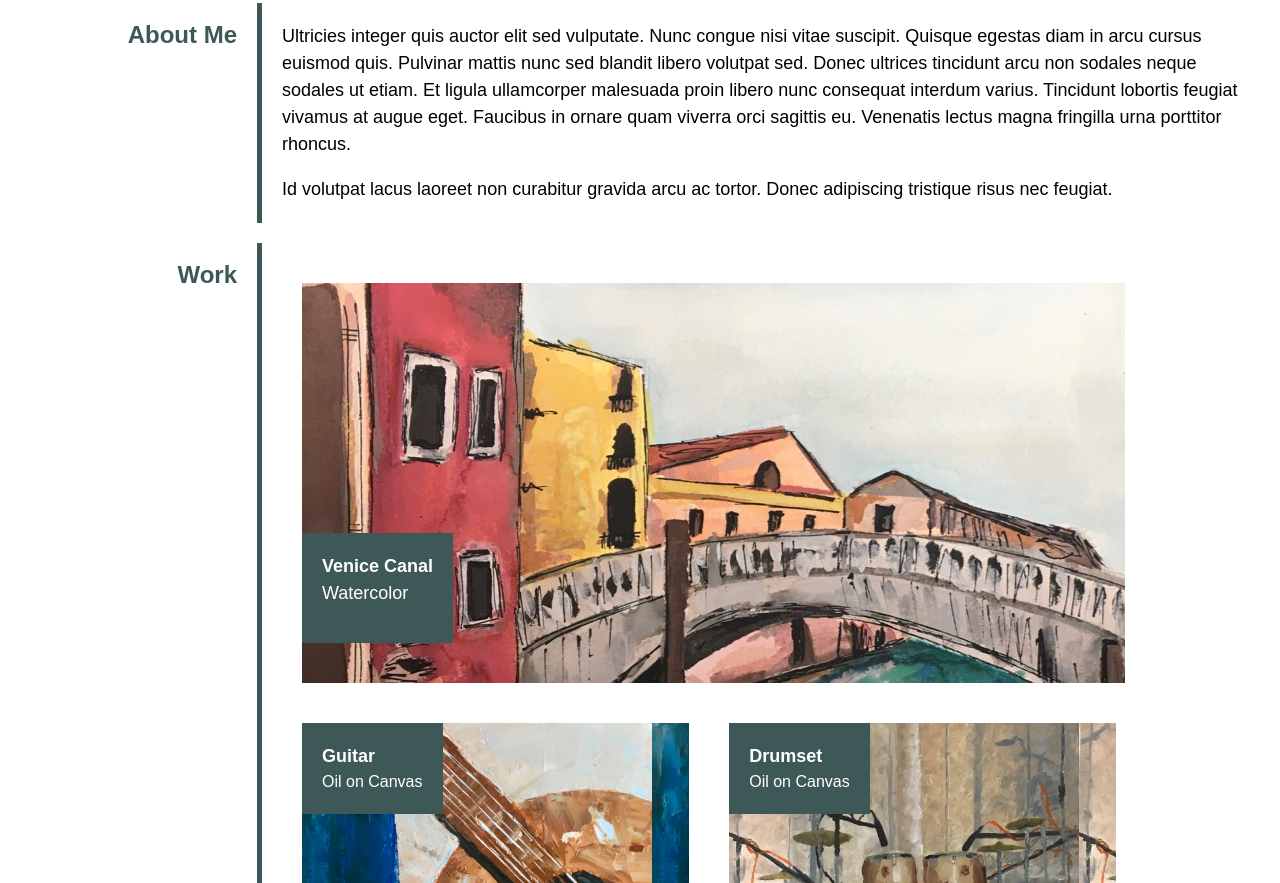
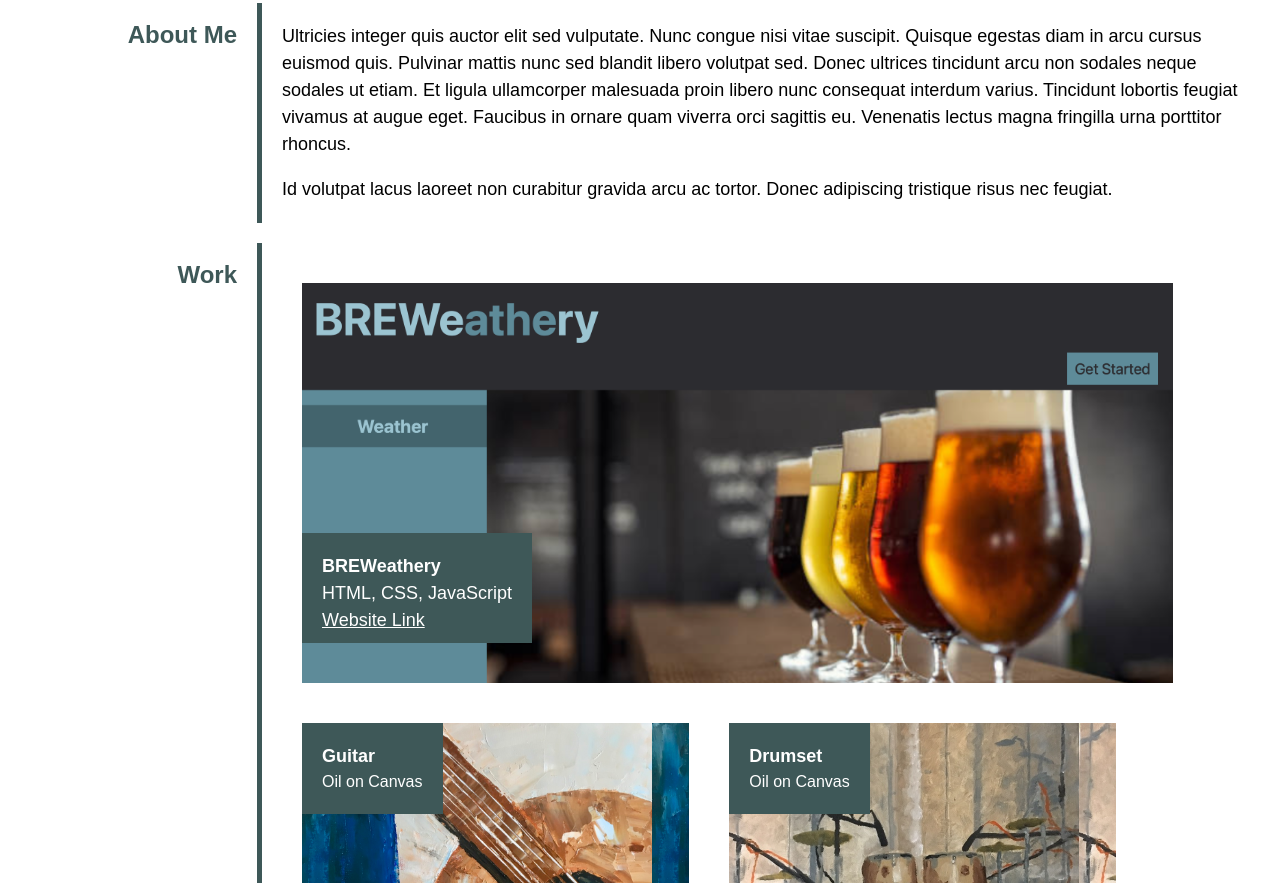
Before and after one commit to cadencechiappe/BootCamp_Homework_2, a plain HTML site: page index.html in a window 1280 px wide. Shown: the part 295-1178 px from the top of the page. Drawn offline with Linux system fonts and the light colour scheme.

Commit message:
fixed contact me links, updated main project with BREWeathery website

```diff
--- a/assets/style.css
+++ b/assets/style.css
@@ -100,10 +100,11 @@ p {
     display: flex;
     position: relative;
     height: 400px;
-    width: 85%;
+    width: 90%;
     margin: 20px;
     background-color: rgb(62, 88, 88);
-    background-image: url("../assets/Images/CF78A327-A75A-4C52-BF3C-69E49123ABB8_1_105_c.jpeg");
+    background-image: url("../assets/Images/Screen\ Shot\ 2022-05-19\ at\ 11.49.04\ AM.png");
+    background-size: cover;
     color: var(--white);
 }
 
@@ -115,6 +116,10 @@ p {
     padding: 20px;
     margin-bottom: 20px;
     line-height: 150%;
+}
+
+.website-link {
+    color: var(--white);
 }
 
 .subproj {
--- a/index.html
+++ b/index.html
@@ -51,8 +51,9 @@
     <div class="column , content-boxes">
         <div class="mainProject">
             <div class="mp">
-                <h2>Venice Canal</h2>
-                <p>Watercolor</p>
+                <h2>BREWeathery</h2>
+                <p>HTML, CSS, JavaScript</p>
+                <a class="website-link" href="https://cadencechiappe.github.io/GP1-Bootcamp/" target="_blank">Website Link</a>
             </div>
         </div>
         <div class="subproj">
@@ -87,13 +88,13 @@
               <a class="ContactMeLinks" href=>(817) 219 - 2625</a>
           </li>
           <li class="CMli">
-              <a class="ContactMeLinks" href="">cadence@chiappe.com</a>
+              <a class="ContactMeLinks" href="cadence@chiappe.com">cadence@chiappe.com</a>
           </li>
           <li class="CMli">
-              <a class="ContactMeLinks" href="">GitHub</a>
+              <a class="ContactMeLinks" href="https://github.com/cadencechiappe " target="_blank">GitHub</a>
           </li>
           <li class="CMli">
-              <a class="ContactMeLinks" href="">LinkedIn</a>
+              <a class="ContactMeLinks" href="https://www.linkedin.com/in/cadence-chiappe" target="_blank">LinkedIn</a>
           </li>
       </ul>
   </div>
```
Also changed, not shown: assets/Images/Screen Shot 2022-05-19 at 11.49.04 AM.png (added).
